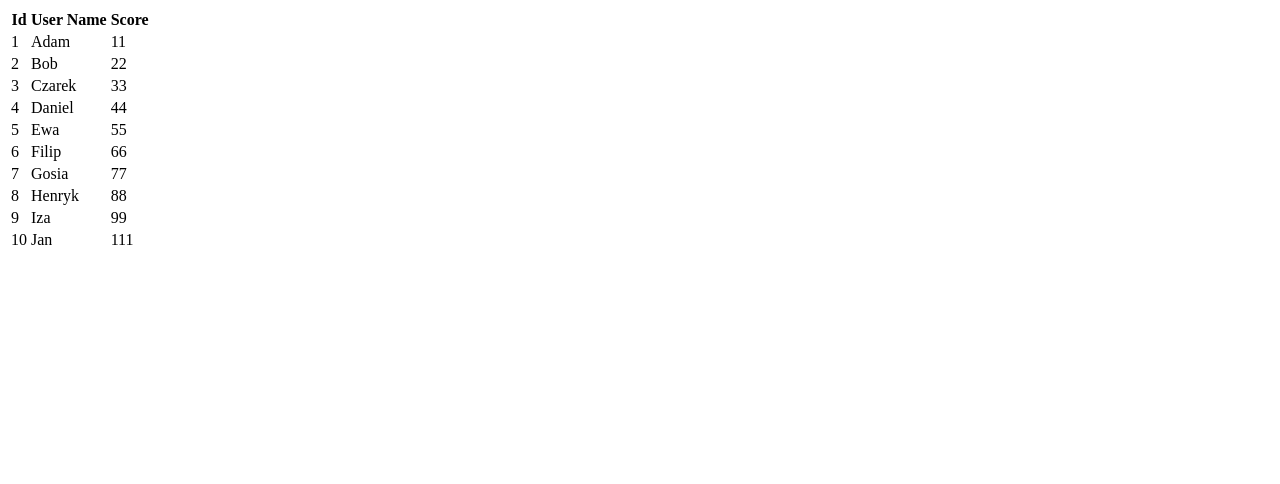
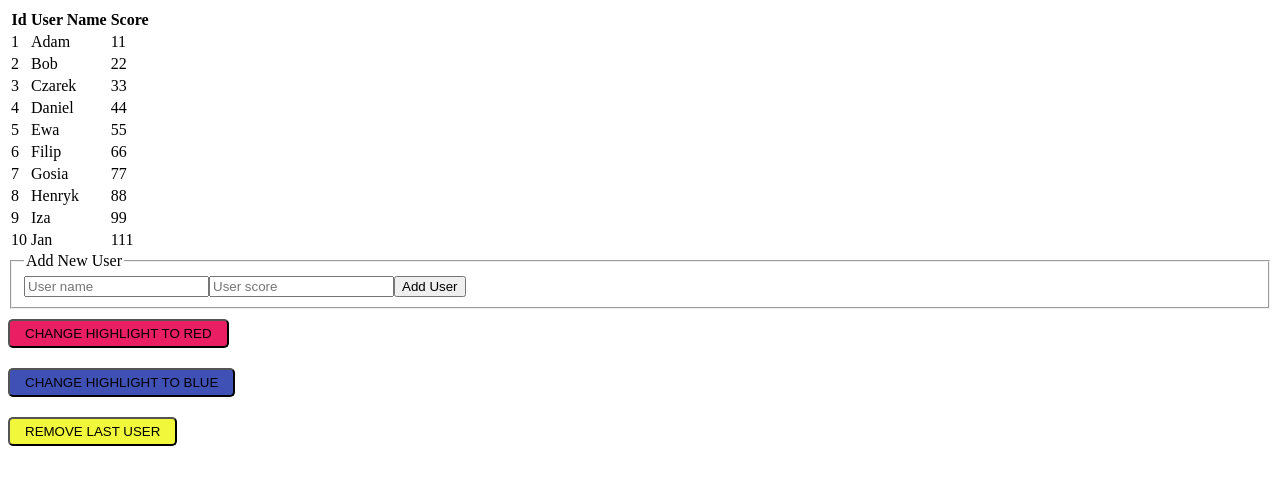
Before and after one commit to agaoldziej/playerTable, a React (Create React App) app: page / in a window 1280 px wide. Shown: the top 484 px of the page. Built offline with nearby package versions, Linux system fonts and the light colour scheme.

Commit message:
save before branching

```diff
--- a/src/App.js
+++ b/src/App.js
@@ -1,76 +1,19 @@
 
-import React, { useMemo } from "react";
-import Table from "./players";
-import userButtons from "./button";
+import React, {useState} from "react";
+import Table from "./playerlist";
+import UserButtons from "./button";
+import AddUserForm from "./add";
 
 
   function App() {
-    const columns = useMemo(
-      () => [
-        {
-          Header: "Score table",
-          columns: [
-            {
-              Header: "Name",
-              accessor: "show.user"
-            },
-            {
-              Header: "Score",
-              accessor: "show.score"
-            }
-          ]
-        },
-
-      ],
-      []
-    );
 
     return (
       <div className="App">
-          <table id='userList'>
-             <thead>
-                <tr>
-                   <th>
-                      Id
-                   </th>
-                   <th>
-                      User Name
-                   </th>
-                   <th>
-                      Score
-                   </th>
-                </tr>
-             </thead>
-           <tbody>
-               <Table  />
-            </tbody>
-        </table>
-        {userButtons}
+        <Table />
+        <AddUserForm />
+        <UserButtons />
       </div>
     );
   }
 
 export default App
-
-
-
-
-
-
-
-
-
-
-
-
-
-  // const button = document.querySelector("button");
-  // button.addEventListener("click", handleClick);
-
-  // function handleClick() {
-  //     console.log("Change color to blue!");
-  //     this.removeEventListener("click", handleClick);
-  // }
-  // const randoms = [...Array(1)].map(() => Math.floor(Math.random() * 200));
-
-// document.body.innerText = randoms;
--- /dev/null
+++ b/src/add.js
@@ -0,0 +1,28 @@
+import React from "react";
+
+
+const useState = React.useState
+
+function AddUserInput(props) {
+    const [user, setUser] = useState()
+    const [score, setScore] = useState()
+
+  function handleUserSubmit(e) {
+    e.preventDefault()
+    props.this.state(prev => prev.concat({user, score, id: Date.now()}))
+    setUser("")
+    setScore("")
+  }
+    return (
+      <form onSubmit={handleUserSubmit}>
+        <fieldset>
+          <legend>Add New User</legend>
+          <input value={user} onChange={e => setUser(e.target.value)} placeholder="User name" />
+          <input value={score} onChange={e => setScore(e.target.value)} placeholder="User score" />
+          <button>Add User</button>
+        </fieldset>
+      </form>
+    )
+  }
+
+  export default AddUserInput
--- a/src/button.js
+++ b/src/button.js
@@ -15,6 +15,10 @@ const theme = {
   blue: {
     default: '#3f51b5',
     hover: '#283593'
+  },
+  yellow: {
+    default: '#f1f73b',
+    hover: '#f7ff00'
   }
 
 }
@@ -33,32 +37,41 @@ const Button = styled.button `
 
 Button.defaultProps = {
   theme: 'beige'
-};
+}
 
-function addPlayer() {
-  alert('Player added');
+// function addPlayer() {
+//   alert('Player added');
+// }
+
+function changeColor() {
+  alert('Color changed');
 }
-export default function userButtons() {
+function userRemoved() {
+  alert('User removed');
+}
+
+export default function UserButtons() {
   return(
     <>
-      <div>
+      {/* <div>
           <Button onClick={addPlayer}>
               Add Player
           </Button>
-      </div>
+
+      </div> */}
       <div>
-      <Button theme="pink" onClick={addPlayer}>
+      <Button theme="pink" onClick={changeColor}>
           Change highlight to red
       </Button>
   </div>
   <div>
-      <Button theme="blue" onClick={addPlayer}>
+      <Button theme="blue" onClick={changeColor}>
           Change highlight to blue
       </Button>
   </div>
   <div>
-      <Button onClick={addPlayer}>
-          Remove last player
+      <Button theme="yellow" onClick={userRemoved}>
+          Remove last user
       </Button>
   </div>
   </>
--- a/src/players.tsx
+++ b/src/playerlist.tsx
@@ -1,6 +1,8 @@
 import React, { Component, Fragment } from "react";
 
-class Table extends Component {
+
+
+export default class Table extends Component {
    state: {
      userList: { id: number; user: string; score: number; }[];
    };
@@ -66,6 +68,22 @@ class Table extends Component {
    render() {
       return (
          <Fragment>
+            <table id='userList'>
+             <thead>
+                <tr>
+                   <th>
+                      Id
+                   </th>
+                   <th>
+                      User Name
+                   </th>
+                   <th>
+                      Score
+                   </th>
+                </tr>
+             </thead>
+           <tbody>
+
            {this.state.userList.map((player, index) => <tr key={index}>
              <td>{player.id}
              </td>
@@ -74,20 +92,9 @@ class Table extends Component {
              <td>{player.score}
              </td>
              </tr>)}
-
+             </tbody>
+        </table>
          </Fragment>
       )
    }
 };
-
-
-// function pushPlayer () {
-
-// }
-
-// button.addEventListener ("click", function() {
-//   alert("Added player to the list");
-// });
-
-
-export default Table
```
Also changed, not shown: 1 other file (tests, documents, lock files or other folders).
